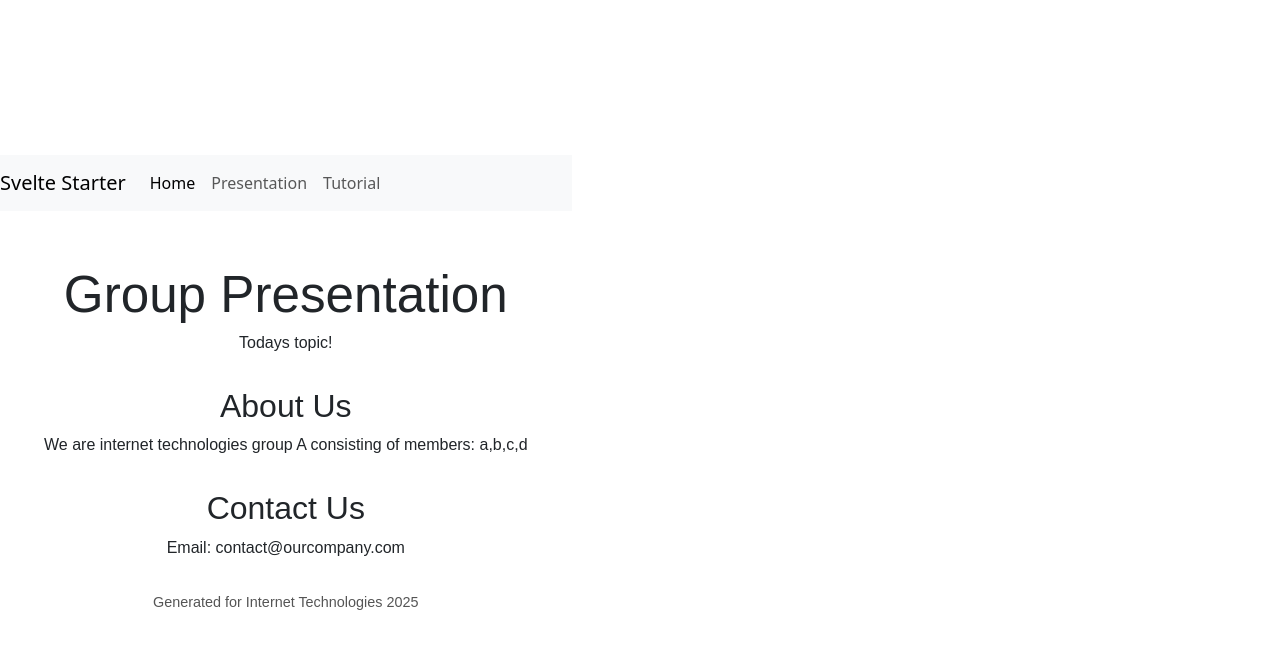
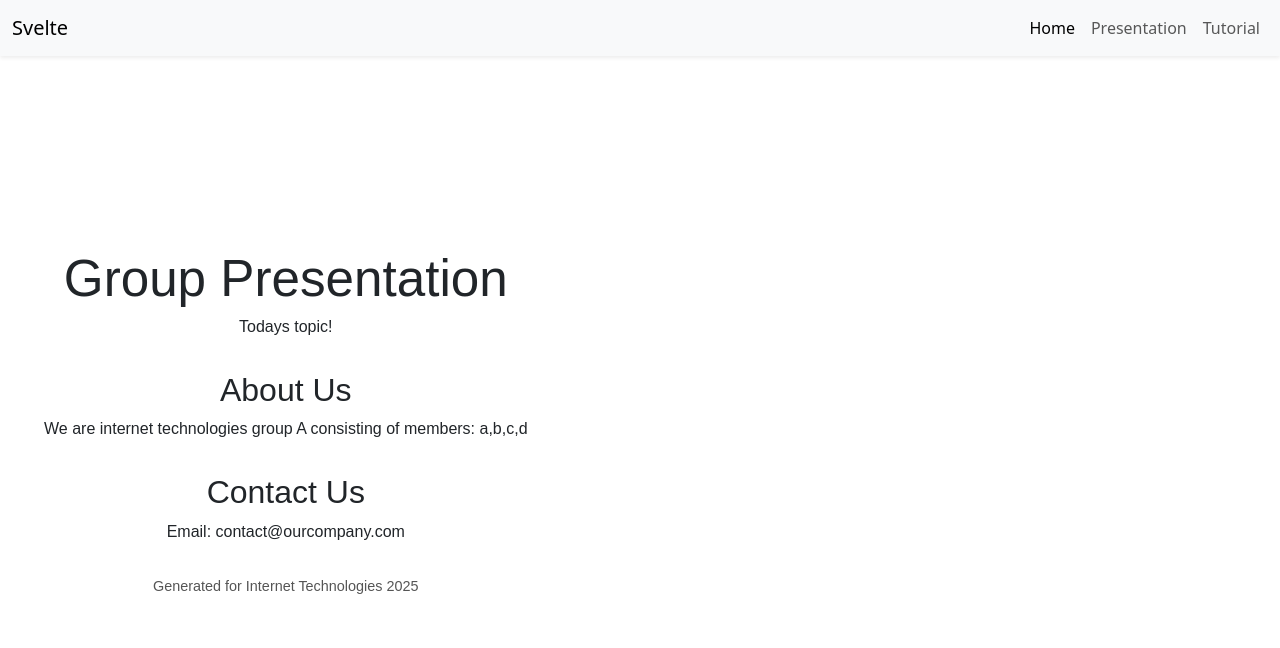
Before and after one commit to derekTurner/ReactTS25, a React (Vite) app in the folder react25/: page / in a window 1280 px wide. Shown: the top 648 px of the page. Built offline with nearby package versions, Linux system fonts and the light colour scheme.

Commit message:
good
svelte presentation

```diff
--- a/react25/src/App.tsx
+++ b/react25/src/App.tsx
@@ -5,7 +5,7 @@
   return (
     <>
       <Header />
-      <div className="container mt-4">
+      <div className="container pt-5">
         <Outlet />
       </div>
     </>
--- a/react25/src/components/Header.tsx
+++ b/react25/src/components/Header.tsx
@@ -1,27 +1,31 @@
-import { Navbar, Nav } from "react-bootstrap";
-import { LinkContainer } from "react-router-bootstrap";
+import { NavLink } from 'react-router-dom';
 
-const Header = () => {
+function Header() {
   return (
-    <Navbar expand="lg" className="bg-body-tertiary">
-      <LinkContainer to="/">
-        <Navbar.Brand>Svelte Starter</Navbar.Brand>
-      </LinkContainer>
-      <Navbar.Toggle aria-controls="basic-navbar-nav" />
-      <Navbar.Collapse id="basic-navbar-nav">
-        <Nav className="me-auto">
-          <LinkContainer to="/">
-            <Nav.Link>Home</Nav.Link>
-          </LinkContainer>
-          <LinkContainer to="/presentation">
-            <Nav.Link>Presentation</Nav.Link>
-          </LinkContainer>
-          <LinkContainer to="/tutorial">
-            <Nav.Link>Tutorial</Nav.Link>
-          </LinkContainer>
-        </Nav>
-      </Navbar.Collapse>
-    </Navbar>
+    <nav className="navbar navbar-expand-lg navbar-light bg-light fixed-top shadow-sm">
+      <div className="container-fluid">
+        <NavLink className="navbar-brand" to="/">Svelte</NavLink>
+        <button
+          className="navbar-toggler"
+          type="button"
+          data-bs-toggle="collapse"
+          data-bs-target="#mainNavbar"
+          aria-controls="mainNavbar"
+          aria-expanded="false"
+          aria-label="Toggle navigation"
+        >
+          <span className="navbar-toggler-icon" />
+        </button>
+        <div className="collapse navbar-collapse" id="mainNavbar">
+          <div className="navbar-nav ms-auto">
+            <NavLink className="nav-link" to="/">Home</NavLink>
+            <NavLink className="nav-link" to="/presentation">Presentation</NavLink>
+            <NavLink className="nav-link" to="/tutorial">Tutorial</NavLink>
+          </div>
+        </div>
+      </div>
+    </nav>
   );
-};
+}
+
 export default Header;
```
